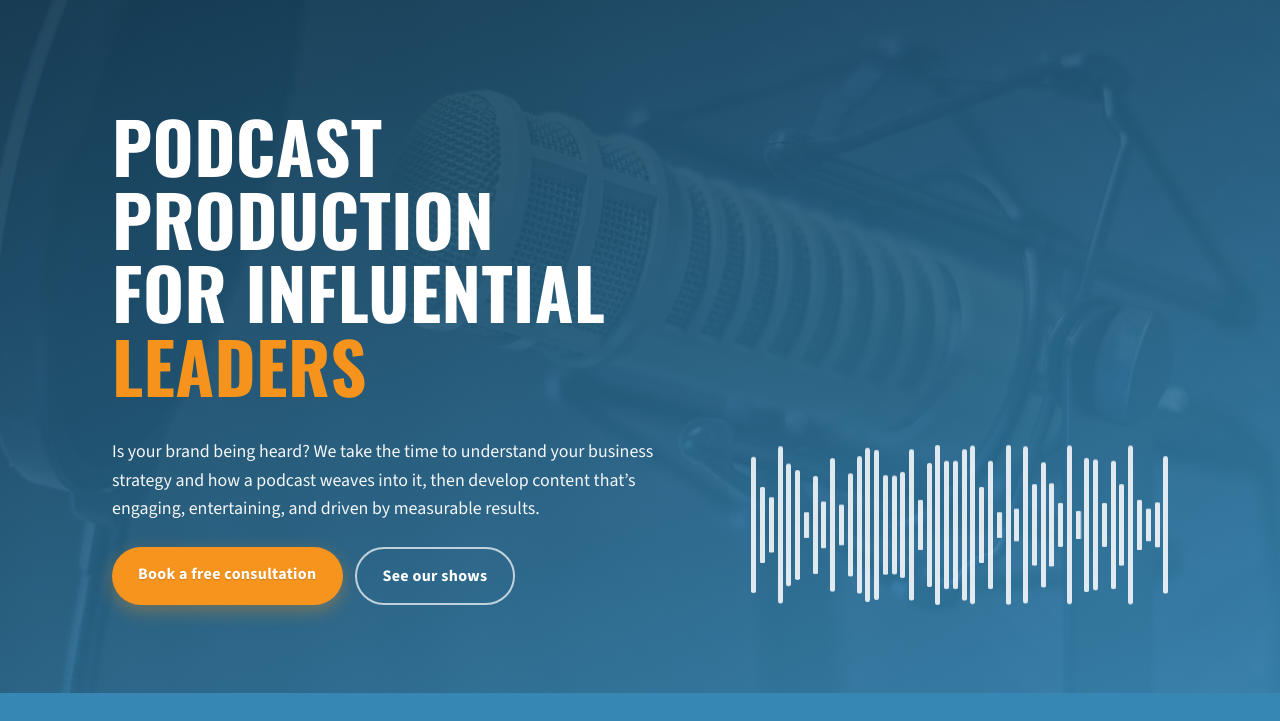
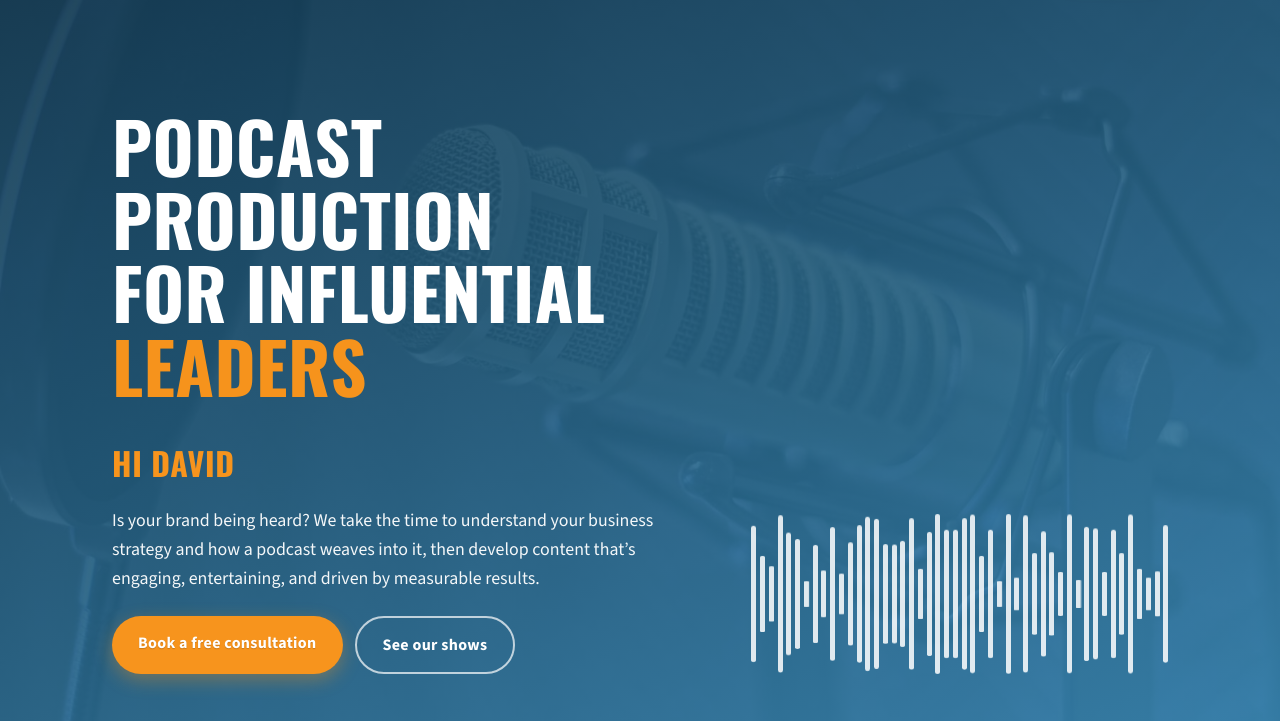
Before and after one commit to storiesandstrategies/storiesandstrategies-website, a plain HTML site: page index.html in a window 1280 px wide. Shown: the part 79-800 px from the top of the page. Drawn offline with nearby package versions, Linux system fonts and the light colour scheme.

Commit message:
Add temporary 'Hi David' greeting beside the hero headline

```diff
--- a/index.html
+++ b/index.html
@@ -90,6 +90,7 @@
           <span class="on">brands</span><span>corporations</span><span>people</span><span>leaders</span>
         </span>
       </h1>
+      <p class="hero-hello">Hi David</p>
       <p class="lead">Is your brand being heard? We take the time to understand your business strategy and how a podcast weaves into it, then develop content that’s engaging, entertaining, and driven by measurable results.</p>
       <div class="hero-ctas">
         <a class="btn" href="https://calendly.com/storiesandstrategies" target="_blank" rel="noopener">Book a free consultation</a>
--- a/styles.css
+++ b/styles.css
@@ -89,6 +89,7 @@
   .rotator span.on { opacity: 1; transform: none; }
   .hero p.lead { font-size: 1.12rem; max-width: 36em; opacity: .95; }
   .hero-ctas { display: flex; flex-wrap: wrap; gap: 12px; margin-top: 24px; }
+  .hero-hello { font-family: var(--display); font-size: clamp(1.4rem, 4vw, 2rem); font-weight: 700; text-transform: uppercase; letter-spacing: .02em; color: var(--orange); margin: 0 0 .5em; }
 
   /* Animated waveform */
   .wave { display: flex; align-items: center; gap: 4px; height: 56px; margin: 32px 0 0; max-width: 100%; overflow: hidden; }
```
